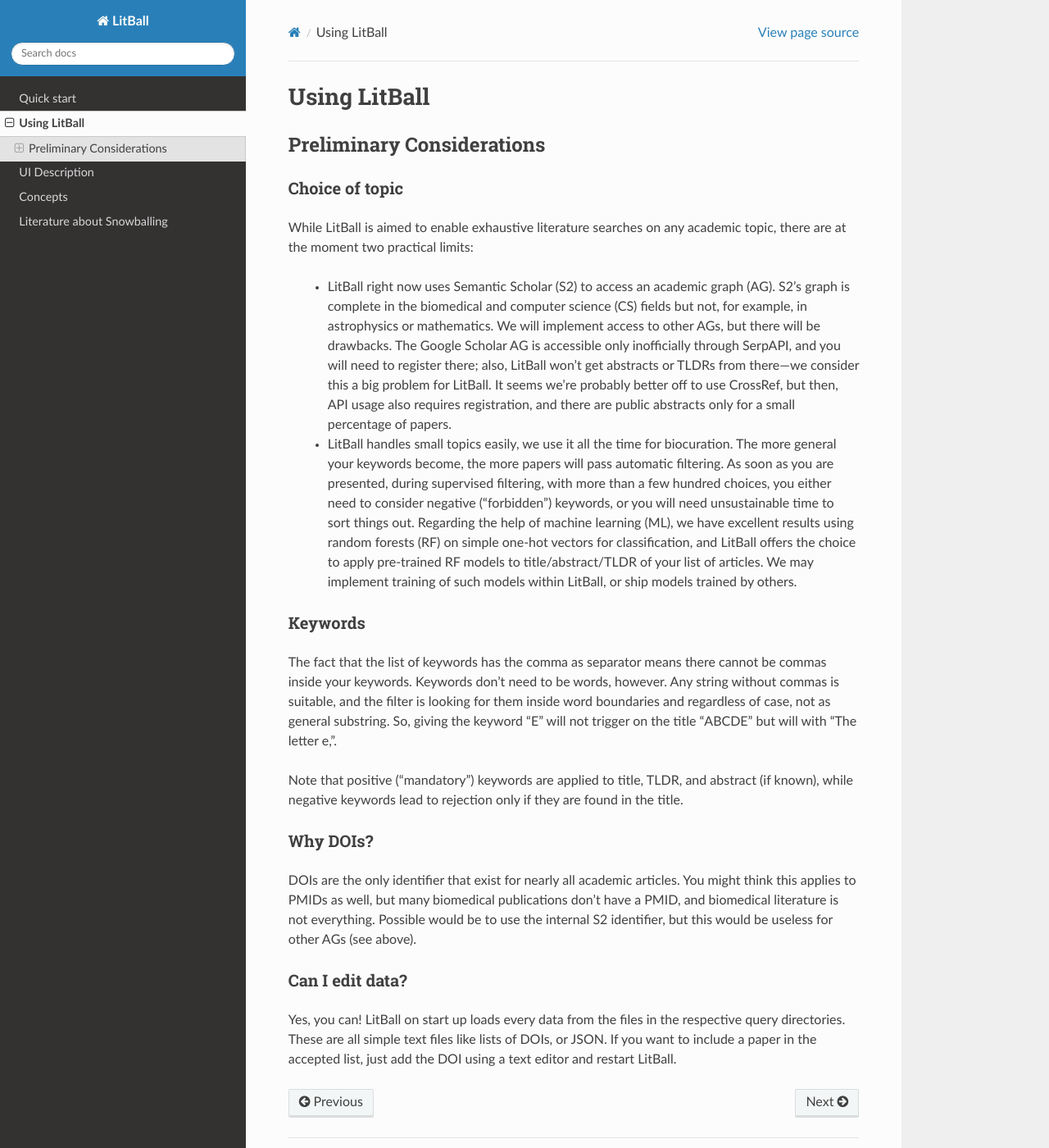
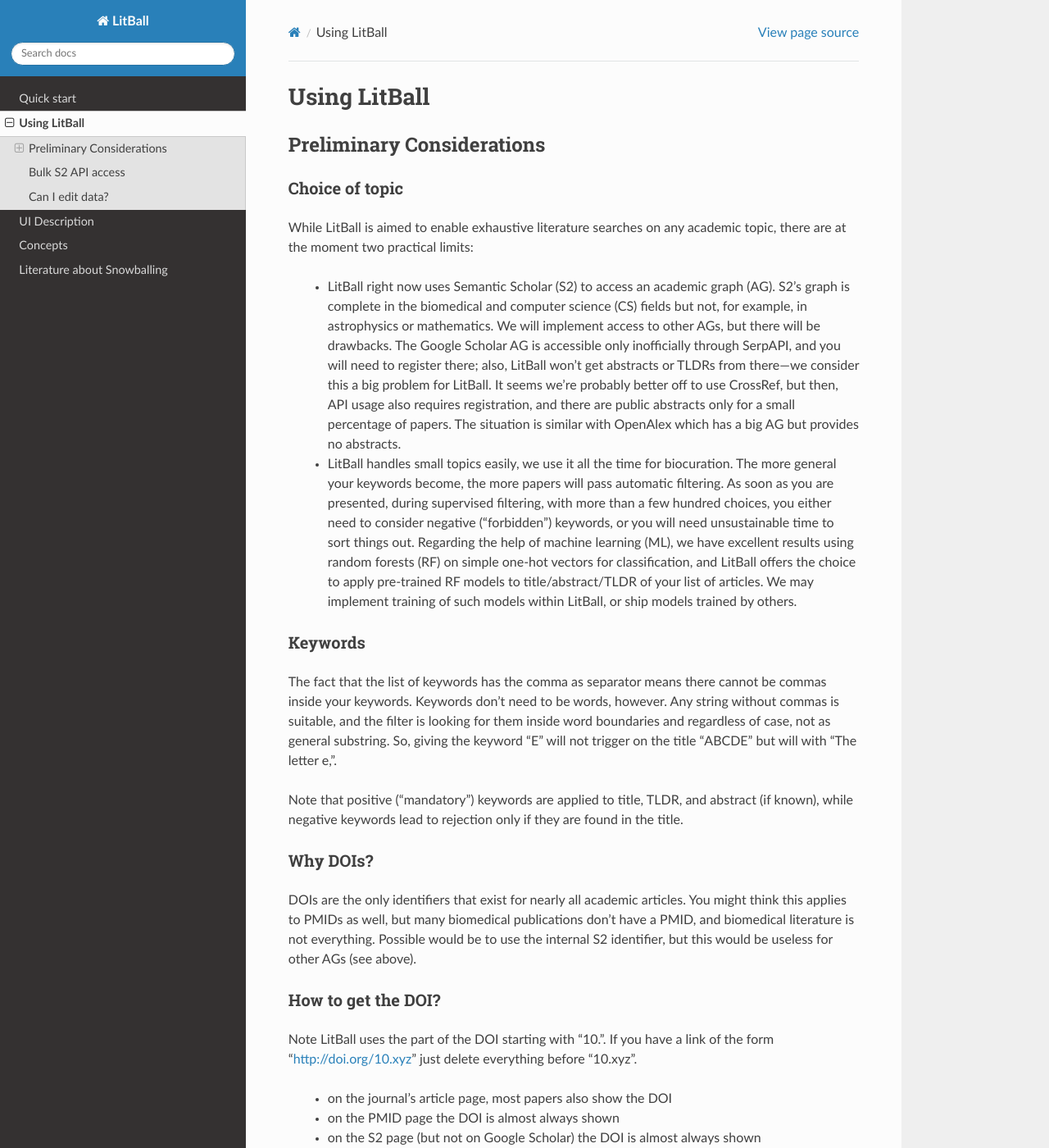
Before and after one commit to rwst/LitBall, a Sphinx documentation site: the page built from doc/using.rst, in a window 1280 px wide and 1400 px high. Shown: the whole window at 82% size. Built offline with Sphinx 7.4.7 and the Read the Docs theme 2.0.0, drawn with Linux system fonts in a browser that asks for light colours; some of the changed text lies outside the part shown.

Commit message:
(doc) more usage

```diff
--- a/doc/using.rst
+++ b/doc/using.rst
@@ -8,7 +8,7 @@
 ^^^^^^^^^^^^^^^
 While LitBall is aimed to enable exhaustive literature searches on any academic topic, there are at the moment two practical limits:
 
- - LitBall right now uses Semantic Scholar (S2) to access an academic graph (AG). S2's graph is complete in the biomedical and computer science (CS) fields but not, for example, in astrophysics or mathematics. We will implement access to other AGs, but there will be drawbacks. The Google Scholar AG is accessible only inofficially through SerpAPI, and you will need to register there; also, LitBall won't get abstracts or TLDRs from there---we consider this a big problem for LitBall. It seems we're probably better off to use CrossRef, but then, API usage also requires registration, and there are public abstracts only for a small percentage of papers.
+ - LitBall right now uses Semantic Scholar (S2) to access an academic graph (AG). S2's graph is complete in the biomedical and computer science (CS) fields but not, for example, in astrophysics or mathematics. We will implement access to other AGs, but there will be drawbacks. The Google Scholar AG is accessible only inofficially through SerpAPI, and you will need to register there; also, LitBall won't get abstracts or TLDRs from there---we consider this a big problem for LitBall. It seems we're probably better off to use CrossRef, but then, API usage also requires registration, and there are public abstracts only for a small percentage of papers. The situation is similar with OpenAlex which has a big AG but provides no abstracts.
 
  - LitBall handles small topics easily, we use it all the time for biocuration. The more general your keywords become, the more papers will pass automatic filtering. As soon as you are presented, during supervised filtering, with more than a few hundred choices, you either need to consider negative ("forbidden") keywords, or you will need unsustainable time to sort things out. Regarding the help of machine learning (ML), we have excellent results using random forests (RF) on simple one-hot vectors for classification, and LitBall offers the choice to apply pre-trained RF models to title/abstract/TLDR of your list of articles. We may implement training of such models within LitBall, or ship models trained by others.
 
@@ -23,10 +23,25 @@
 
 Why DOIs?
 ^^^^^^^^^
-DOIs are the only identifier that exist for nearly all academic articles. You might think this applies to PMIDs as well, but many biomedical publications don't
+DOIs are the only identifiers that exist for nearly all academic articles. You might think this applies to PMIDs as well, but many biomedical publications don't
 have a PMID, and biomedical literature is not everything. Possible would be to use the internal S2 identifier, but this would be useless for other AGs (see above).
 
+How to get the DOI?
+^^^^^^^^^^^^^^^^^^^
+Note LitBall uses the part of the DOI starting with "10.". If you have a link of the form "http://doi.org/10.xyz" just delete everything before "10.xyz".
+
+ - on the journal's article page, most papers also show the DOI
+
+ - on the PMID page the DOI is almost always shown
+
+ - on the S2 page (but not on Google Scholar) the DOI is almost always shown
+
+Bulk S2 API access
+------------------
+To access the S2 API in bulk instead of single article queries, an API key is needed. As I'm not affiliated, S2 has ignored my request for a key. If someone
+provides me with a test key I'm willing to implement bulk access.
+
 Can I edit data?
-^^^^^^^^^^^^^^^^
+----------------
 Yes, you can! LitBall on start up loads every data from the files in the respective query directories. These are all simple text files like lists of DOIs, or JSON.
 If you want to include a paper in the accepted list, just add the DOI using a text editor and restart LitBall.
```
